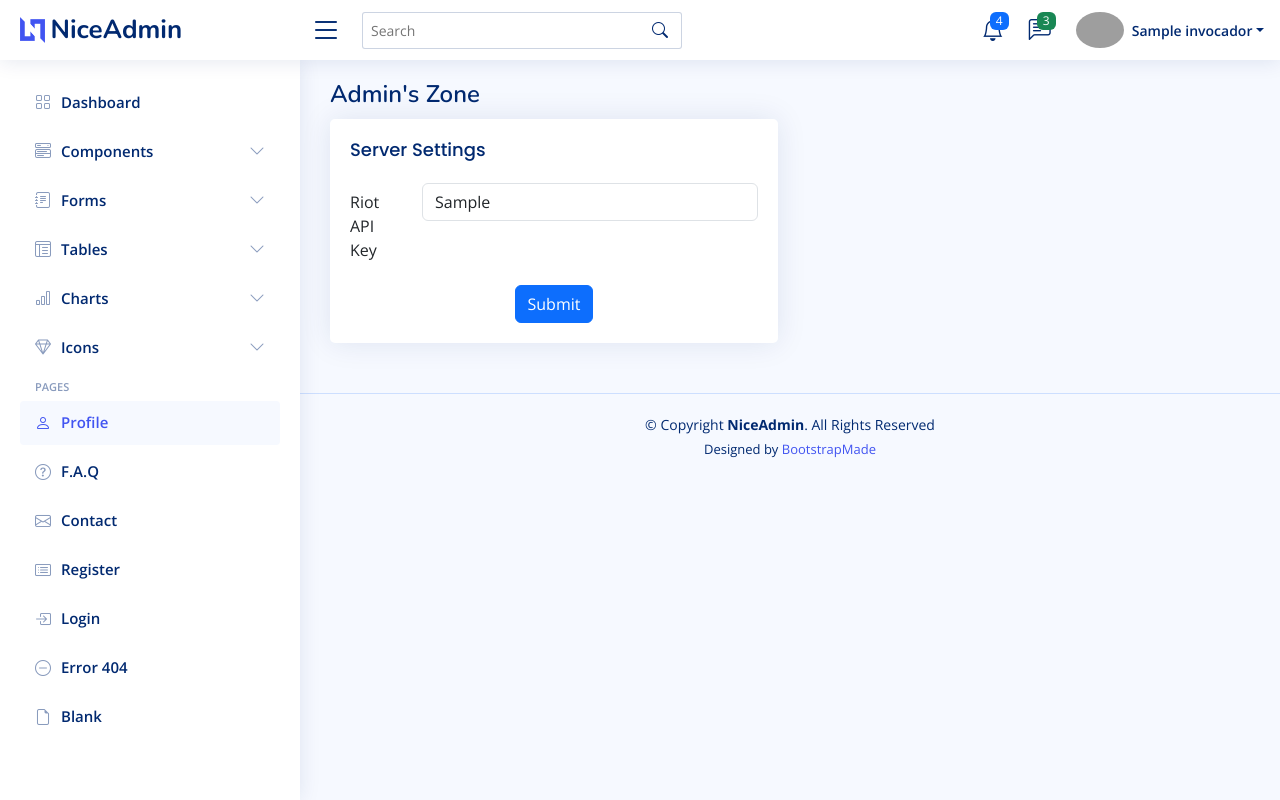
After one commit to joaobreno/geolol_hub, a Django app: page /admins/serversettings/ in a window 1280 px wide. The commit adds this page. Run offline with Django 5.2, Linux system fonts and the light colour scheme; a user stored in the database is signed in; tables that the repository leaves empty hold one stand-in row (values such as "Sample post"); some libraries are stand-ins or nearby versions; grey boxes are pictures that could not be loaded.

Commit message:
form api riot key

```diff
--- a/server_geolol/geolol_hub/urls.py
+++ b/server_geolol/geolol_hub/urls.py
@@ -20,6 +20,7 @@ from django.conf import settings
 
 urlpatterns = [
     path('', include('home.urls')),
+    path('admins/', include('riot_admin.urls')),
     path('admin/', admin.site.urls),
     path('accounts/', include('allauth.urls')),
 ]
--- /dev/null
+++ b/server_geolol/riot_admin/forms.py
@@ -0,0 +1,16 @@
+from django.shortcuts import get_object_or_404
+from .models import *
+from django import forms
+
+
+class RiotAPIKeyForm(forms.Form):
+
+    api_key = forms.CharField(max_length=100,
+                              widget=forms.TextInput(attrs={'text': 'text', 'class':'form-control', 'id': 'inputText' }))
+
+    def __init__(self, *args, **kwargs):
+        admin = kwargs.pop('admin')
+        super(RiotAPIKeyForm, self).__init__(*args, **kwargs)
+
+        if admin:
+            self.fields['api_key'].initial = admin.riot_api_key
--- a/server_geolol/riot_admin/views.py
+++ b/server_geolol/riot_admin/views.py
@@ -5,10 +5,23 @@ from django.contrib.auth.decorators import login_required
 from django.conf import settings
 import requests
 from home.decorator import *
+from riot_admin.models import AdminSet
 from .models import *
-from .models import *
+from .forms import *
 # Create your views here.
 
 @login_required
-def server_settings(request):
-    return render(request, 'index.html')
+@profile_user_data
+def server_settings(request, context_dict):
+    admin_set = get_object_or_404(AdminSet, pk=1)
+    if request.method == 'POST':
+        form = RiotAPIKeyForm(request.POST, admin=admin_set)
+        if form.is_valid():
+            admin_set.riot_api_key = form.cleaned_data['api_key']
+            admin_set.save()
+            redirect_url = reverse('profile')
+            return HttpResponseRedirect(redirect_url)
+    else:
+        form = RiotAPIKeyForm(admin=admin_set)
+        context_dict['form'] = form
+    return render(request, 'server-settings-form.html', context_dict)
--- a/server_geolol/templates/partials/base.html
+++ b/server_geolol/templates/partials/base.html
@@ -247,7 +247,7 @@
             </li>
 
             <li>
-              <a class="dropdown-item d-flex align-items-center" href="users-profile.html">
+              <a class="dropdown-item d-flex align-items-center" href="{% url 'server-settings' %}">
                 <i class="bi bi-wrench-adjustable-circle"></i>
                 <span>Server Settings</span>
               </a>
--- /dev/null
+++ b/server_geolol/templates/server-settings-form.html
@@ -0,0 +1,35 @@
+{% extends "partials/base.html" %} {% load static %} {% block content %}
+    <div class="pagetitle">
+      <h1>Admin's Zone</h1>
+      <nav>
+      </nav>
+    </div><!-- End Page Title -->
+    <section class="section">
+      <div class="row">
+        <div class="col-lg-6">
+
+          <div class="card">
+            <div class="card-body">
+              <h5 class="card-title">Server Settings</h5>
+
+              <!-- Horizontal Form -->
+              <form action="" class="form-horizontal" method="post">
+                {% csrf_token %}
+                <div class="row mb-3">
+                  <label for="inputEmail3" class="col-sm-2 col-form-label">Riot API Key</label>
+                  <div class="col-sm-10">
+                    {{form.api_key}}
+                  </div>
+                </div>
+                <div class="text-center">
+                  <button type="submit" class="btn btn-primary">Submit</button>
+                </div>
+              </form>
+
+            </div>
+          </div>
+
+
+    </section>
+
+{% endblock %}
```
